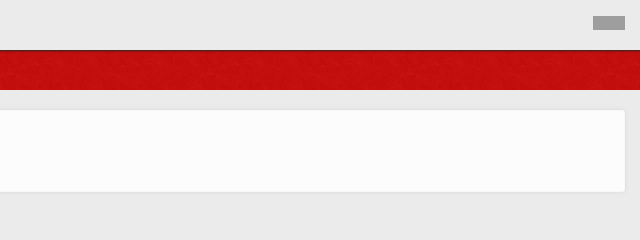
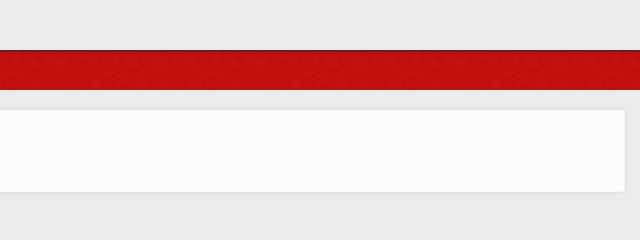
Before and after one commit to keepingtime/keepingtime.github.io, a plain HTML site: page index.html in a window 1280 px wide. Shown: the top 240 px of the page, 640-1280 px from the left. Drawn offline with Linux system fonts and the light colour scheme; grey boxes are pictures that could not be loaded.

Commit message:
deleted clock

```diff
--- a/index.html
+++ b/index.html
@@ -66,7 +66,6 @@
 					</div>
 					<div class="col-xs-4 col-sm-8 top-panel-right">
 						<ul class="nav navbar-nav pull-right panel-menu">
-							<iframe src="http://free.timeanddate.com/clock/i4o8do4d/n1221/szw10/szh10/hocfff/hbw0/cf100/hgr0/fas20/facfff/fdi86/mqc000/mqs2/mql3/mqw4/mqd70/mhc000/mhs2/mhl3/mhw4/mhd70/mmv0/hhs3/hms3/hsce00000" frameborder="0" width="32" height="14"></iframe>
 							<!-- <li class="hidden-xs">
 								<a href="index.html" class="modal-link">
 									<i class="fa fa-bell"></i>
```
